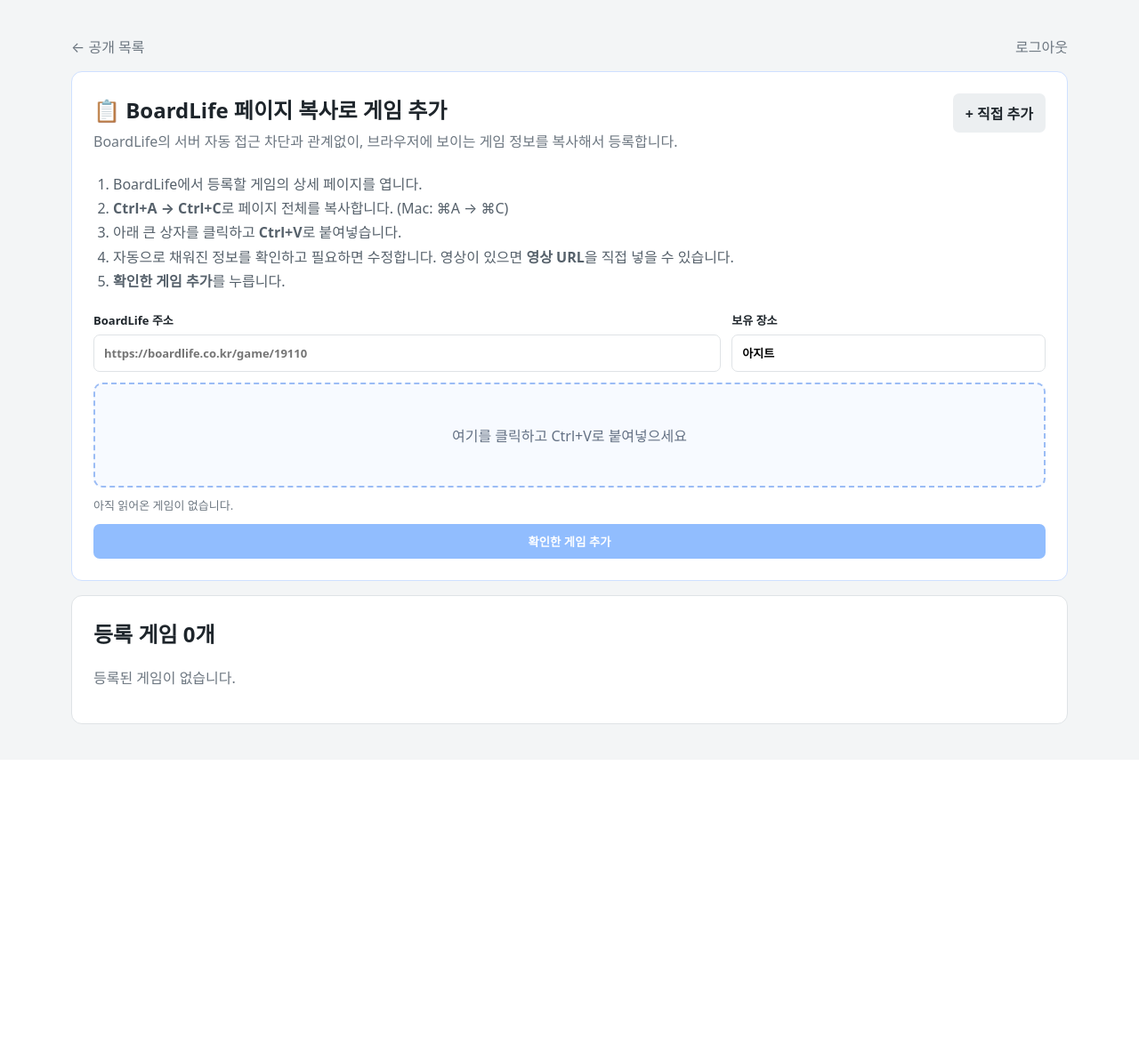
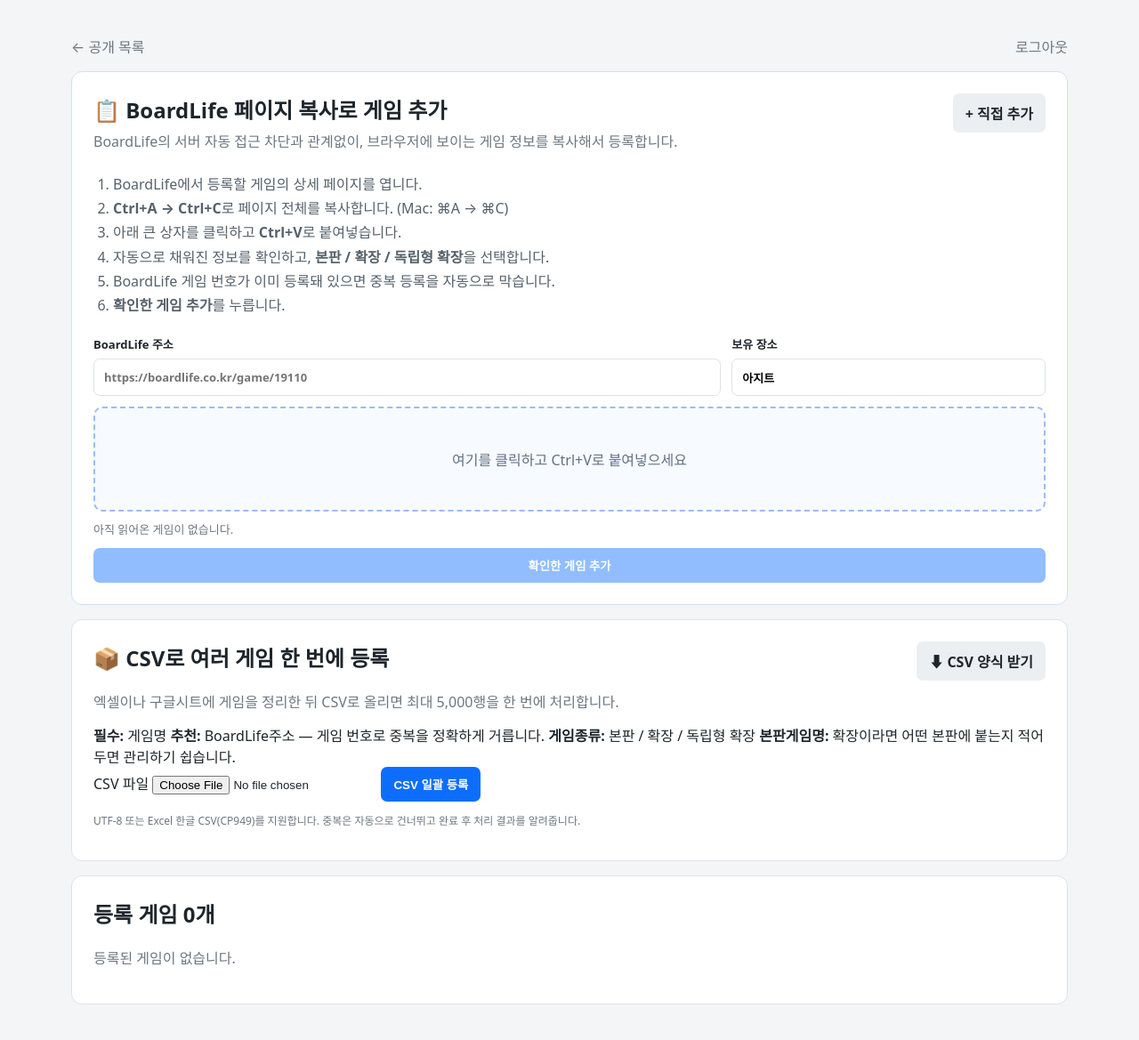
Before and after one commit to blissmovie0109-eng/club-boardgame-shelf, a Flask app: page /admin in a window 1280 px wide. Shown: the whole page at 89% size. Before the commit the page ends 814 px from the top, so only its background shows below. Run offline with Flask 3, Linux system fonts and the light colour scheme; the visitor is signed in with stand-in values (Sample User, id 1); some libraries are stand-ins or nearby versions.

Commit message:
Add expansion controls duplicate alerts and CSV bulk import

```diff
--- a/templates/admin.html
+++ b/templates/admin.html
@@ -17,7 +17,8 @@
       <li>BoardLife에서 등록할 게임의 상세 페이지를 엽니다.</li>
       <li><b>Ctrl+A → Ctrl+C</b>로 페이지 전체를 복사합니다. (Mac: ⌘A → ⌘C)</li>
       <li>아래 큰 상자를 클릭하고 <b>Ctrl+V</b>로 붙여넣습니다.</li>
-      <li>자동으로 채워진 정보를 확인하고 필요하면 수정합니다. 영상이 있으면 <b>영상 URL</b>을 직접 넣을 수 있습니다.</li>
+      <li>자동으로 채워진 정보를 확인하고, <b>본판 / 확장 / 독립형 확장</b>을 선택합니다.</li>
+      <li>BoardLife 게임 번호가 이미 등록돼 있으면 중복 등록을 자동으로 막습니다.</li>
       <li><b>확인한 게임 추가</b>를 누릅니다.</li>
     </ol>
 
@@ -31,6 +32,7 @@
           <input name="location" value="{{ default_location }}" placeholder="아지트" required>
         </label>
       </div>
+      <div id="duplicateStatus" class="duplicate-status hidden" aria-live="polite"></div>
 
       <div id="boardlifePasteBox" class="boardlife-paste-box" tabindex="0" role="textbox" aria-label="BoardLife 페이지 붙여넣기">여기를 클릭하고 Ctrl+V로 붙여넣으세요</div>
       <div id="pasteStatus" class="paste-status muted">아직 읽어온 게임이 없습니다.</div>
@@ -38,6 +40,14 @@
       <div id="pastePreview" class="edit-grid hidden">
         <label class="wide">게임명 <input name="title" id="piTitle" required></label>
         <label class="wide">영문/부제 <input name="subtitle" id="piSubtitle"></label>
+        <label>게임 종류
+          <select name="game_type" id="piGameType">
+            <option value="base">본판</option>
+            <option value="expansion">확장 — 랜덤 추천 제외</option>
+            <option value="standalone_expansion">독립형 확장 — 랜덤 추천 포함</option>
+          </select>
+        </label>
+        <label>본판 게임명 <input name="parent_title" id="piParentTitle" placeholder="확장일 때 예: 아크 노바"></label>
         <label>출시연도 <input name="year" id="piYear" type="number"></label>
         <label>평점 <input name="rating" id="piRating" type="number" step="0.1" min="0" max="10"></label>
         <label>웨이트 <input name="difficulty" id="piDifficulty" type="number" step="0.01" min="0" max="5"></label>
@@ -64,13 +74,43 @@
     </form>
   </section>
 
+  <section class="panel bulk-panel">
+    <div class="section-heading">
+      <div>
+        <h2>📦 CSV로 여러 게임 한 번에 등록</h2>
+        <p>엑셀이나 구글시트에 게임을 정리한 뒤 CSV로 올리면 최대 5,000행을 한 번에 처리합니다.</p>
+      </div>
+      <a class="button" href="{{ url_for('bulk_csv_template') }}">⬇ CSV 양식 받기</a>
+    </div>
+    <div class="bulk-guide">
+      <span><b>필수:</b> 게임명</span>
+      <span><b>추천:</b> BoardLife주소 — 게임 번호로 중복을 정확하게 거릅니다.</span>
+      <span><b>게임종류:</b> 본판 / 확장 / 독립형 확장</span>
+      <span><b>본판게임명:</b> 확장이라면 어떤 본판에 붙는지 적어두면 관리하기 쉽습니다.</span>
+    </div>
+    <form class="bulk-import-form" method="post" action="{{ url_for('bulk_csv_import') }}" enctype="multipart/form-data">
+      <input type="hidden" name="_csrf_token" value="{{ csrf_token() }}">
+      <label class="bulk-file-label">CSV 파일
+        <input type="file" name="csv_file" accept=".csv,text/csv" required>
+      </label>
+      <button class="primary" type="submit">CSV 일괄 등록</button>
+    </form>
+    <p class="hint">UTF-8 또는 Excel 한글 CSV(CP949)를 지원합니다. 중복은 자동으로 건너뛰고 완료 후 처리 결과를 알려줍니다.</p>
+  </section>
+
   <section class="panel">
     <h2>등록 게임 {{ total_games }}개</h2>
     <div class="admin-list">
       {% for g in games %}
       <div class="admin-item">
         {% if g.image_url %}<img src="{{g.image_url}}" alt="">{% else %}<div class="mini-placeholder">🎲</div>{% endif %}
-        <div class="grow"><b>{{g.title}}</b><small>{{g.min_players or '?'}}–{{g.max_players or '?'}}명 · {{g.min_time or '?'}}–{{g.max_time or '?'}}분 · 📍 {{g.location or '미지정'}}</small></div>
+        <div class="grow">
+          <b>{{g.title}}</b>
+          <small>
+            {% if g.game_type == 'expansion' %}🧩 확장{% if g.parent_title %} · 본판: {{g.parent_title}}{% endif %} · {% elif g.game_type == 'standalone_expansion' %}🧩 독립형 확장 · {% endif %}
+            {{g.min_players or '?'}}–{{g.max_players or '?'}}명 · {{g.min_time or '?'}}–{{g.max_time or '?'}}분 · 📍 {{g.location or '미지정'}}
+          </small>
+        </div>
         <a class="button" href="{{url_for('edit_game', game_id=g.id)}}">수정</a>
         <form method="post" action="{{url_for('delete_game', game_id=g.id)}}" onsubmit="return confirm('삭제할까요?')">
           <input type="hidden" name="_csrf_token" value="{{ csrf_token() }}"><button class="danger">삭제</button>
@@ -95,16 +135,59 @@
   const submit = document.getElementById('pasteImportButton');
   const preview = document.getElementById('pastePreview');
   const sourceUrl = document.getElementById('pasteSourceUrl');
+  const duplicateStatus = document.getElementById('duplicateStatus');
   const set = (id, value) => { const el = document.getElementById(id); if (el) el.value = value || ''; };
   const clean = s => (s || '').replace(/\u00a0/g, ' ').replace(/\s+/g, ' ').trim();
   const first = (re, text, group=1) => { const m = text.match(re); return m ? clean(m[group]) : ''; };
+  const escapeHtml = value => String(value || '').replace(/[&<>"']/g, c => ({'&':'&amp;','<':'&lt;','>':'&gt;','"':'&quot;',"'":'&#039;'}[c]));
   const rangeRe = '[-~–—]';
   const allowedCategories = ['전략', '추상', '컬렉터블', '가족', '어린이', '파티', '테마', '워게임', '머더미스터리'];
+  let importReady = false;
+  let duplicateFound = false;
+  let duplicateTimer = null;
+
+  function syncSubmit() {
+    submit.disabled = !importReady || duplicateFound;
+  }
 
   function normalizeCategory(value) {
     const text = clean(value).replace(/^[,·/|\s]+|[,·/|\s]+$/g, '');
     return allowedCategories.find(category => text === category || text.startsWith(category + ',') || text.includes(category)) || '';
   }
+
+  async function checkDuplicate() {
+    const value = clean(sourceUrl.value);
+    duplicateFound = false;
+    if (!value) {
+      duplicateStatus.classList.add('hidden');
+      syncSubmit();
+      return false;
+    }
+    try {
+      const response = await fetch(`/admin/api/duplicate?source_url=${encodeURIComponent(value)}`, {headers:{'Accept':'application/json'}});
+      if (!response.ok) return false;
+      const data = await response.json();
+      duplicateStatus.classList.remove('hidden', 'ok', 'error');
+      if (data.duplicate) {
+        duplicateFound = true;
+        const game = data.game || {};
+        duplicateStatus.classList.add('error');
+        duplicateStatus.innerHTML = `⚠ 이미 등록된 게임입니다: <b>${escapeHtml(game.title)}</b>${game.location ? ` · 📍 ${escapeHtml(game.location)}` : ''} <a href="${escapeHtml(game.edit_url || '#')}">등록된 게임 보기</a>`;
+      } else {
+        duplicateStatus.classList.add('ok');
+        duplicateStatus.textContent = '✓ 아직 등록되지 않은 BoardLife 게임입니다.';
+      }
+    } catch (e) {
+      duplicateStatus.classList.add('hidden');
+    }
+    syncSubmit();
+    return duplicateFound;
+  }
+
+  sourceUrl.addEventListener('input', () => {
+    clearTimeout(duplicateTimer);
+    duplicateTimer = setTimeout(checkDuplicate, 300);
+  });
 
   function findMainTitle(doc, plain) {
     if (doc) {
@@ -159,8 +242,10 @@
     return { subtitle, year };
   }
 
-  box.addEventListener('paste', event => {
+  box.addEventListener('paste', async event => {
     event.preventDefault();
+    importReady = false;
+    syncSubmit();
     const plain = event.clipboardData.getData('text/plain') || '';
     const html = event.clipboardData.getData('text/html') || '';
     const doc = html ? new DOMParser().parseFromString(html, 'text/html') : null;
@@ -169,7 +254,6 @@
     if (!title) {
       status.textContent = '메인 게임 제목을 찾지 못했습니다. BoardLife 게임 상세 페이지에서 Ctrl+A → Ctrl+C를 다시 해주세요.';
       preview.classList.add('hidden');
-      submit.disabled = true;
       return;
     }
 
@@ -178,12 +262,10 @@
     const core = titlePos >= 0 ? compact.slice(titlePos, titlePos + 12000) : compact.slice(0, 12000);
     const heading = findSubtitleAndYear(doc, plain, title);
     const players = core.match(new RegExp('인원\\s*(\\d+)\\s*' + rangeRe + '\\s*(\\d+)\\s*명'));
-
     const timeRange = core.match(new RegExp('(?:플레이\\s*)?시간\\s*(\\d+)\\s*' + rangeRe + '\\s*(\\d+)\\s*분'));
     const singleTime = !timeRange ? core.match(/(?:플레이\s*)?시간\s*(\d+)\s*분/) : null;
     const minTime = timeRange ? timeRange[1] : (singleTime ? singleTime[1] : '');
     const maxTime = timeRange ? timeRange[2] : (singleTime ? singleTime[1] : '');
-
     const difficulty = first(/난이도\s*([0-9]+(?:\.[0-9]+)?)/, core);
 
     let rating = first(/평점\s*([0-9]+(?:\.[0-9]+)?)/, core);
@@ -258,7 +340,9 @@
     if (bestPlayers || recommendedPlayers) facts.push(`베스트/추천 ${bestPlayers || '?'} / ${recommendedPlayers || '?'}`);
     if (category) facts.push(`카테고리 ${category}`);
     status.innerHTML = `<b>✓ ${title}</b>${facts.length ? ' · ' + facts.join(' · ') : ''}`;
-    submit.disabled = false;
+    importReady = true;
+    await checkDuplicate();
+    syncSubmit();
   });
 })();
 </script>
```
